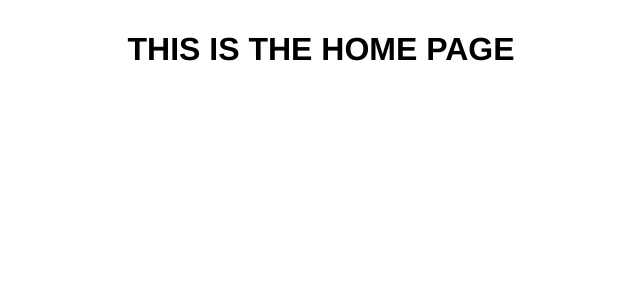
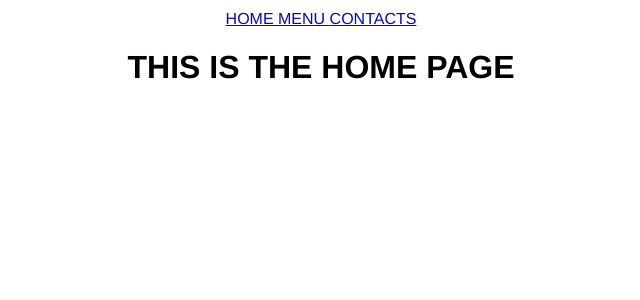
Before and after one commit to RodicaNegura/to-do-list-react, a React (Create React App) app: page / in a window 1280 px wide. Shown: the top 300 px of the page, without its empty margins (329-969 px from the left). Built offline with nearby package versions, Linux system fonts and the light colour scheme.

Commit message:
creating links

```diff
--- a/src/App.js
+++ b/src/App.js
@@ -1,6 +1,6 @@
 import React from 'react';
 import './App.css';
-import { BrowserRouter as Router, Routes, Route } from 'react-router-dom';
+import { BrowserRouter as Router, Routes, Route, Link } from 'react-router-dom';
 
 import Home from "./pages/home"
 import Menu from './pages/menu';
@@ -10,6 +10,11 @@
   return  (
     <div className='App'>
       <Router>
+        <div>
+          <Link to="/"> HOME </Link>
+          <Link to="/menu"> MENU </Link>
+          <Link to="/contacts"> CONTACTS </Link>
+        </div>
         <Routes>
           <Route path='/' element={<Home />}/>
           <Route path='/menu' element={<Menu />}/>
```
